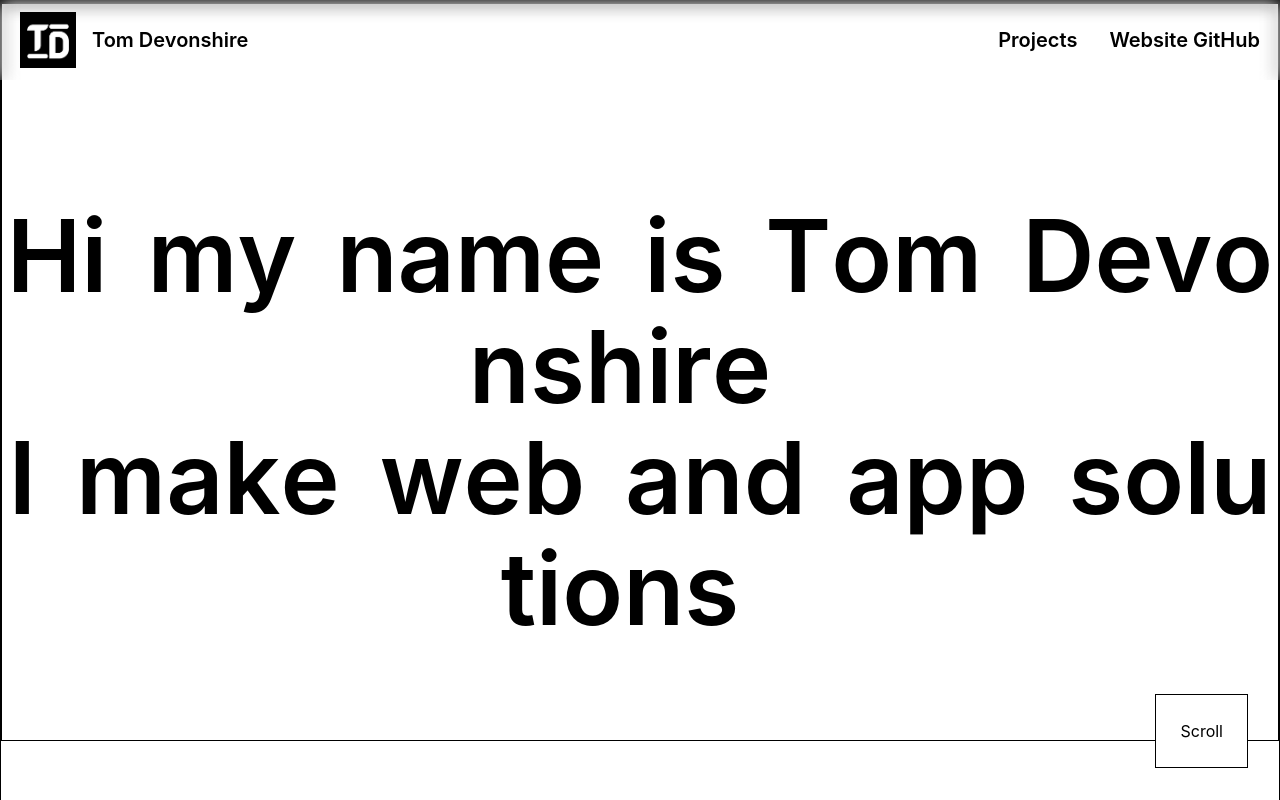
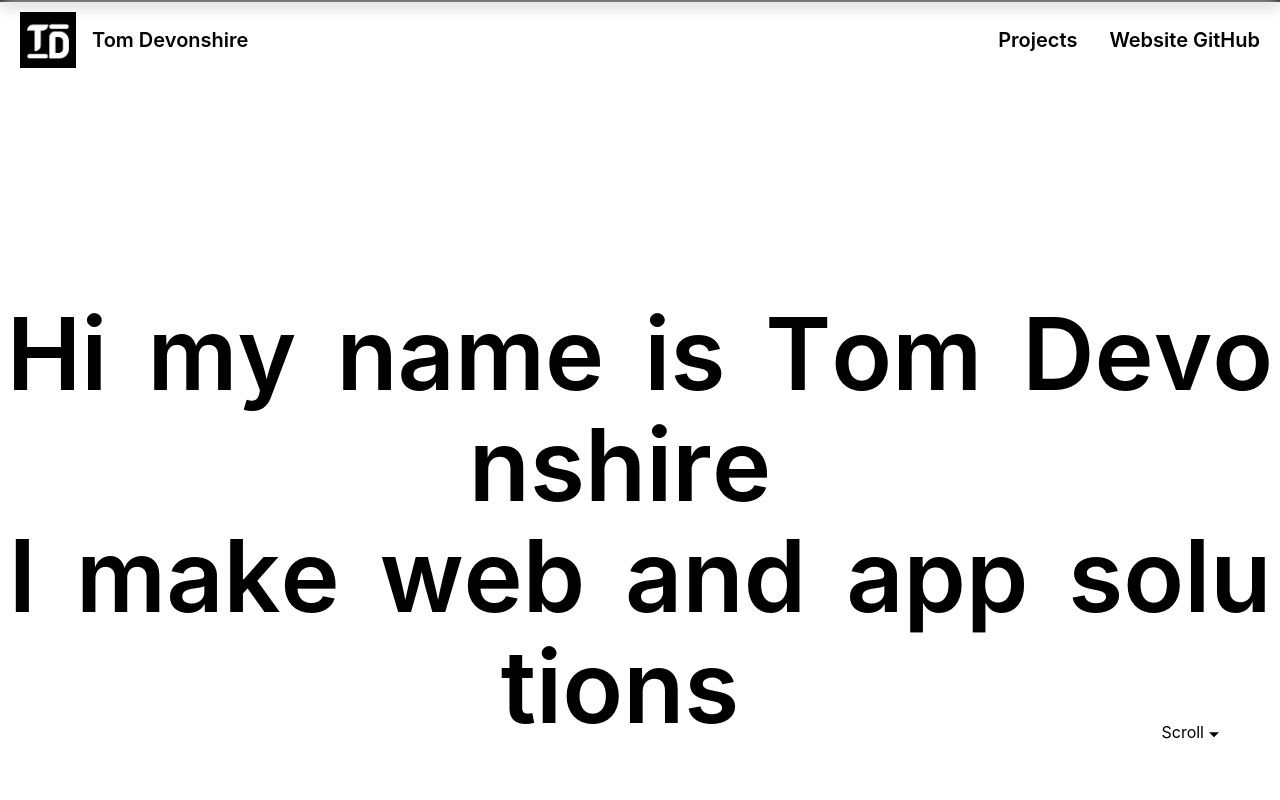
Before and after one commit to tom1dev/portfolio, a React (Vite) app: page / in a window 1280 px wide. Shown: the top 800 px of the page. Built offline with nearby package versions, Linux system fonts and the light colour scheme.

Commit message:
added header

```diff
--- a/src/App.tsx
+++ b/src/App.tsx
@@ -30,7 +30,7 @@ function App() {
         <Header/>
       </div>
 
-      <div className="w-full border top-0 flex-1">
+      <div className="w-full mt-25 top-0 flex-1">
 
         {/* Intro Section */}
         <div className="min-h-screen w-full">
--- a/src/components/SideMenu.tsx
+++ b/src/components/SideMenu.tsx
@@ -3,16 +3,19 @@ function SideMenu(){
     return(
     <div className="flex flex-col w-full gap-4">
         <a href="/"
+            className="hover:text-gray-600 transition-colors duration-400"
             onClick={(e) => {
                 e.preventDefault();
                 document.getElementById("about")?.scrollIntoView({ behavior: "smooth" });
             }}>About</a>
         <a href="/"
+        className="hover:text-gray-600 transition-colors duration-400"
             onClick={(e) => {
                 e.preventDefault();
                 document.getElementById("experience")?.scrollIntoView({ behavior: "smooth" });
             }}>Experience</a>
         <a href="/"
+        className="hover:text-gray-600 transition-colors duration-400"
             onClick={(e) => {
                 e.preventDefault();
                 document.getElementById("contact")?.scrollIntoView({ behavior: "smooth" });
--- a/src/components/intro/LetterCollision.tsx
+++ b/src/components/intro/LetterCollision.tsx
@@ -18,6 +18,7 @@ function animateLettersOnScroll(ref: React.RefObject<HTMLDivElement | null>) {
     const xComponent = parseFloat(letter.dataset.x || "1");
     const yComponent = parseFloat(letter.dataset.y || "1");
     gsap.to(letter, {
+      zIndex: 0,
       y: -speed * ScrollTrigger.maxScroll(window) * yComponent,
       x: speed * ScrollTrigger.maxScroll(window) * xComponent,
       rotation: getRandomRotation(),
@@ -45,7 +46,7 @@ export function LetterCollision() {
   }, []);
 
   return (
-    <div ref={ref} className="border overflow-hidden scroll-smooth">
+    <div ref={ref} className="overflow-hidden z-10 scroll-smooth">
       {/* layout for two lines + sub-sentence */}
       <div className="-mt-40 mb-36 flex h-screen items-center flex-col justify-end lg:mb-24">
         {lines.map((line, i) => {
--- a/src/components/intro/LetterDisplay.tsx
+++ b/src/components/intro/LetterDisplay.tsx
@@ -30,7 +30,7 @@ export function LetterDisplay({ word, line, startChar }: { word: string, line: n
       {word.split('').map((char, i) => (
         <div
           key={i}
-          className="letter text-4xl font-semibold xs:text-[90px] md:text-[100px]"
+          className="letter text-4xl font-semibold z-10 xs:text-[90px] md:text-[100px]"
           data-speed={getSpeed(line, startChar+i+1)}
           data-x={getX(line,startChar+i+1)}
           data-y={getY(line,startChar+i+1)}
--- a/src/components/intro/ScrollSign.tsx
+++ b/src/components/intro/ScrollSign.tsx
@@ -18,16 +18,25 @@ function ScrollSign() {
   return (
     <>
       {show && (
-        <div className="fixed bottom-8 right-8 border p-6 bg-white">
+        <div className="fixed bottom-8 right-8 p-6 bg-white text-black">
           <a
             href="/"
             onClick={(e) => {
                 e.preventDefault();
                 document.getElementById("about")?.scrollIntoView({ behavior: "smooth" });
             }}
+            className="flex flex-row hover:text-gray-600 transition-colors duration-400"
             >
             Scroll
-            </a>
+            <svg
+              xmlns="http://www.w3.org/2000/svg"
+              viewBox="0 0 24 24"
+              fill="currentColor"
+              className="w-5 h-5 self-end"
+            >
+              <path d="M12 16l-6-6h12z" />
+            </svg>
+          </a>
         </div>
       )}
     </>
```
Also changed, not shown: public/arrow_downward_24dp_E3E3E3_FILL0_wght400_GRAD0_opsz24.svg (added).
